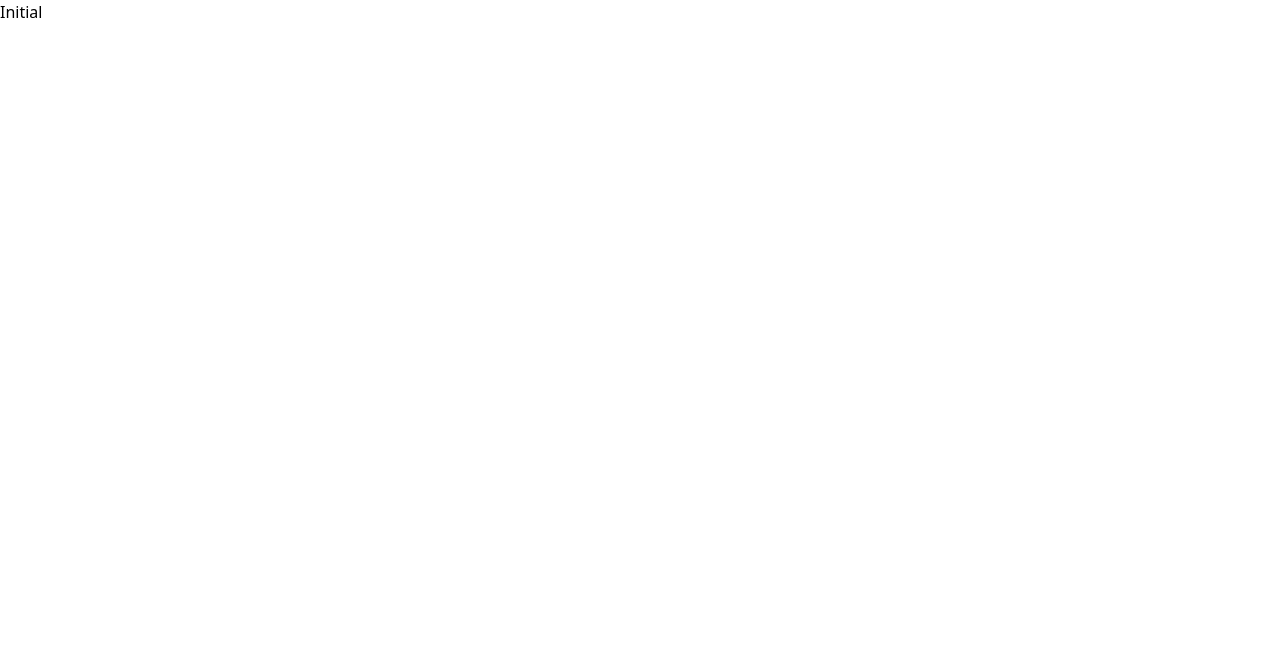
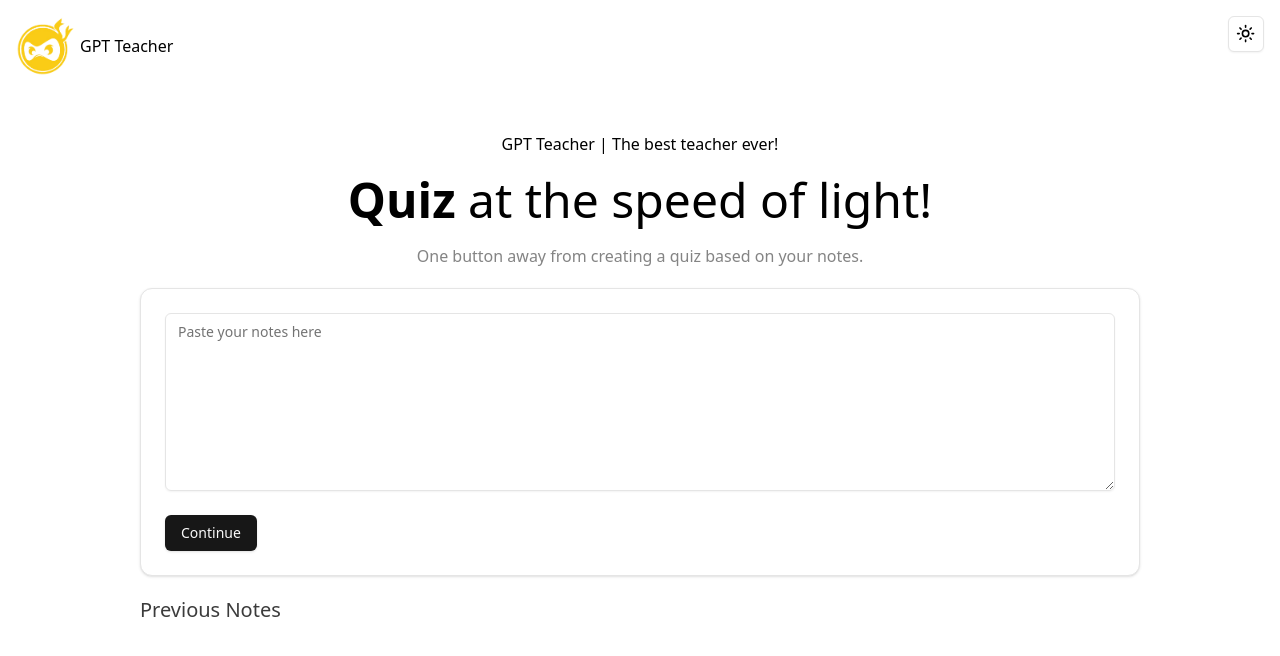
Before and after one commit to AlejandroV01/shellhacks-2024, a Next.js app: page / in a window 1280 px wide. Shown: the top 656 px of the page. Built offline with nearby package versions, Linux system fonts and the light colour scheme.

Commit message:
Add landing page

```diff
--- a/src/pages/index.tsx
+++ b/src/pages/index.tsx
@@ -1,7 +1,21 @@
-export default function Home() {
+import { LandingPage } from "@/components/LandingPage";
+import localFont from "next/font/local";
+
+const geistSans = localFont({
+  src: "./fonts/GeistVF.woff",
+  variable: "--font-geist-sans",
+  weight: "100 900",
+});
+const geistMono = localFont({
+  src: "./fonts/GeistMonoVF.woff",
+  variable: "--font-geist-mono",
+  weight: "100 900",
+});
+
+export default function Main() {
   return (
-    <div>
-      <h1>Initial</h1>
+    <div className={`${geistSans.variable} ${geistMono.variable}`}>
+      <LandingPage />
     </div>
   );
 }
```
